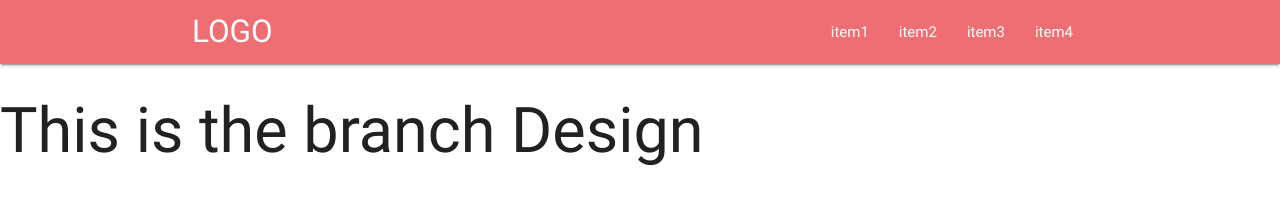
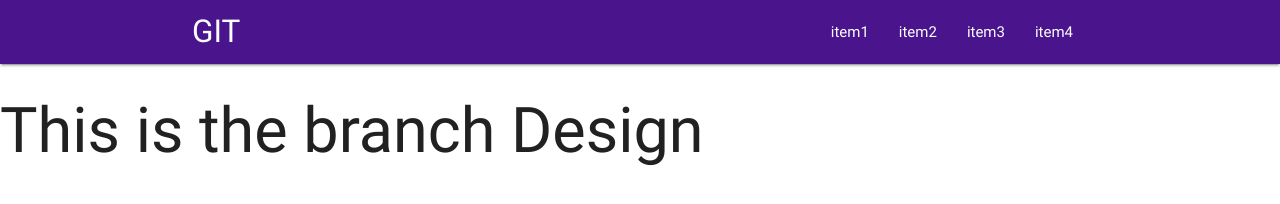
Before and after one commit to PorfirioGR/es7, a website: page index.html in a window 1280 px wide. Drawn offline with nearby package versions, Linux system fonts and the light colour scheme.

Commit message:
Color nav purple

```diff
--- a/index.html
+++ b/index.html
@@ -16,9 +16,9 @@
 
 <body>
     <nav>
-        <div class="nav-wrapper">
+        <div class="nav-wrapper purple darken-4">
             <div class="container">
-                <a href="#" class="brand-logo">LOGO</a>
+                <a href="#" class="brand-logo">GIT</a>
                 <a href="#" data-activates="mobile-menu" class="button-collapse"><i class="material-icons">menu</i></a>
                 <ul class="right hide-on-med-and-down">
                     <li><a href="#">item1</a></li>
```
